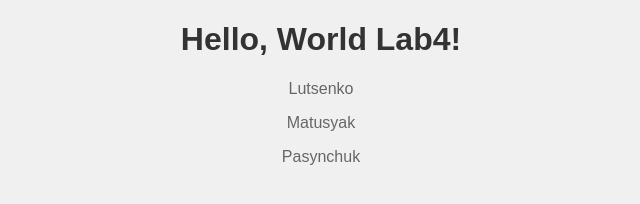
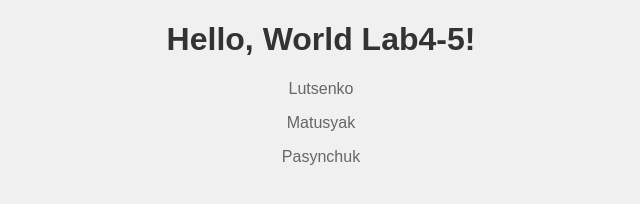
Before and after one commit to yuliiaaaaa/iit-lab4-5, a plain HTML site: page index.html in a window 1280 px wide. Shown: the whole page, without its empty margins (319-959 px from the left). Drawn offline with Linux system fonts and the light colour scheme.

Commit message:
Update index.html

```diff
--- a/index.html
+++ b/index.html
@@ -7,7 +7,7 @@
     <link rel="stylesheet" href="styles.css">
 </head>
 <body>
-    <h1>Hello, World Lab4!</h1>
+    <h1>Hello, World Lab4-5!</h1>
     <p>Lutsenko</p>
     <p>Matusyak</p>
     <p>Pasynchuk</p>
```
